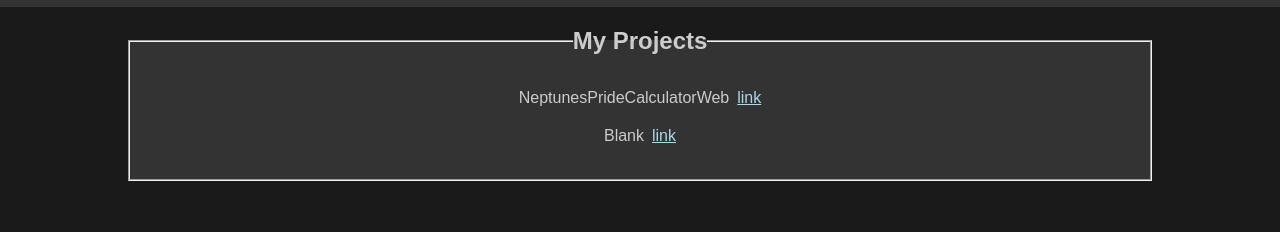
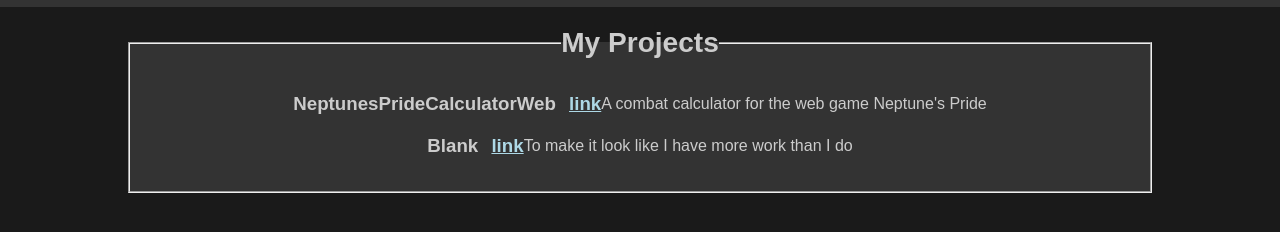
Before and after one commit to RoryNorbury/RoryNorbury.github.io, a plain HTML site: page index.html in a window 1280 px wide. Shown: the part 50-282 px from the top of the page. Drawn offline with Linux system fonts and the light colour scheme.

Commit message:
Added meta tags and descriptions for projects

```diff
--- a/index.html
+++ b/index.html
@@ -4,6 +4,9 @@
 <head>
     <meta charset="UTF-8">
     <meta name="viewport" content="width=device-width, initial-scale=1.0">
+    <meta name="description" content="Personal portfolio of Rory Norbury — all the software projects that I'm semi-proud of">
+    <meta name="keywords" content="Rory Norbury, portfolio, web developer, projects, Neptune's Pride, game tools, JavaScript, web apps">
+    <meta name="author" content="Rory Norbury">
     <title>Rory Norbury</title>
     <link rel="stylesheet" href="css/styles.css">
 </head>
@@ -13,14 +16,18 @@
         <h1>Rory Norbury</h1>
     </header>
     <fieldset>
-        <legend>My Projects</legend>
+        <legend><h3>My Projects</h3></legend>
         <div class="project-link">
-            <p>NeptunesPrideCalculatorWeb</p>
-            <a href="https://rorynorbury.github.io/NeptunesPrideCalculatorWeb/">link</a>
+            <h3>NeptunesPrideCalculatorWeb
+                <a href="https://rorynorbury.github.io/NeptunesPrideCalculatorWeb/">link</a>
+            </h3>
+            <p>A combat calculator for the web game Neptune's Pride</p>
         </div>
         <div class="project-link">
-            <p>Blank</p>
-            <a href="#">link</a>
+            <h3>Blank
+                <a href="#">link</a>
+            </h3>
+            <p>To make it look like I have more work than I do</p>
         </div>
     </fieldset>
 </body>
```
